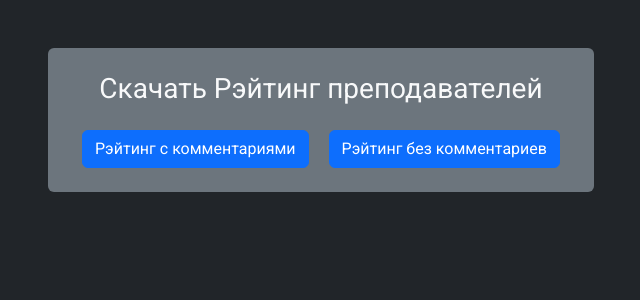
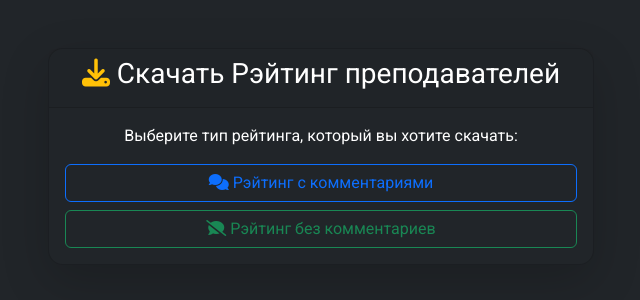
Before and after one commit to BladEvgen/Work_projects, a Django app: page /get_comments/ in a window 1280 px wide. Shown: the top 300 px of the page, without its empty margins (319-959 px from the left). Run offline with Django 5.2, Linux system fonts and the light colour scheme; some libraries are stand-ins or nearby versions.

Commit message:
DRY + status message + fix download

```diff
--- a/diagram_api/templates/get_comments.html
+++ b/diagram_api/templates/get_comments.html
@@ -1,27 +1,51 @@
-<!-- get_comments.html -->
 {% extends "components/base.html" %}
-{% block title %} Load Data {% endblock title %}
 {% load static %}
+{% block title %} Get Comments {% endblock title %}
 {% block main %}
-<div class="container">
+<style>
+    .container {
+        border: none !important;
+    }
+
+    .card {
+        border-radius: 15px;
+    }
+
+    .btn {
+        transition: all 0.3s ease;
+    }
+
+    .btn:hover {
+        transform: scale(1.05);
+    }
+</style>
+<div class="container mt-5">
     <div class="row justify-content-center">
         <div class="col-md-6">
-            <div class="form-container bg-secondary p-4 rounded">
-                <h3 class="text-center text-light mb-4">Скачать Рэйтинг преподавателей</h3>
-                <div class="d-flex justify-content-around">
-                    <button type="button" class="btn btn-primary btn-block download-btn" data-comments="true">Рэйтинг с
-                        комментариями</button>
-                    <button type="button" class="btn btn-primary btn-block download-btn" data-comments="false">Рэйтинг
-                        без комментариев</button>
+            <div class="card text-white bg-dark mb-3 shadow-lg">
+                <div class="card-header text-center">
+                    <h3><i class="fas fa-download text-warning"></i> Скачать Рэйтинг преподавателей</h3>
+                </div>
+                <div class="card-body">
+                    <p class="card-text text-center">Выберите тип рейтинга, который вы хотите скачать:</p>
+                    <div class="d-grid gap-2">
+                        <button type="button" class="btn btn-outline-primary download-btn" data-comments="true">
+                            <i class="fas fa-comments"></i> Рэйтинг с комментариями
+                        </button>
+                        <button type="button" class="btn btn-outline-success download-btn" data-comments="false">
+                            <i class="fas fa-comment-slash"></i> Рэйтинг без комментариев
+                        </button>
                     </div>
                 </div>
+            </div>
+            <div id="status" class="alert mt-3" role="alert" style="display: none;"></div>
         </div>
     </div>
 </div>
 {% endblock main %}
 
+{% block scripts %}
 <script>
-    // main.js
     document.addEventListener('DOMContentLoaded', function () {
         const downloadButtons = document.querySelectorAll('.download-btn');
 
@@ -35,34 +59,45 @@
             });
         });
 
-        function generateFile(commentsEnabled) {
+        async function generateFile(commentsEnabled) {
+            const status = document.getElementById('status');
+            const downloadButtons = document.querySelectorAll('.download-btn');
+            downloadButtons.forEach(btn => btn.disabled = true);
+
+            try {
                 console.log('Отправка запроса на сервер для генерации файла...');
-            const xhr = new XMLHttpRequest();
-            xhr.open('GET', `/get_comments/?comments_enabled=${commentsEnabled}`, true);
-            xhr.setRequestHeader('Content-Type', 'application/json');
-            xhr.responseType = 'blob';
+                status.className = 'alert alert-primary';
+                status.textContent = 'Генерация файла начата...';
+                status.style.display = 'block';
 
-            xhr.onreadystatechange = function () {
-                if (xhr.readyState === XMLHttpRequest.DONE) {
-                    if (xhr.status === 200) {
-                        const blob = new Blob([xhr.response], { type: 'application/octet-stream' });
+                const response = await fetch(`/get_comments/?comments_enabled=${commentsEnabled}`);
+                if (!response.ok) {
+                    throw new Error('Ошибка при загрузке файла');
+                }
+
+                const blob = await response.blob();
                 const url = window.URL.createObjectURL(blob);
                 const a = document.createElement('a');
                 a.href = url;
-                        a.download = commentsEnabled ? 'tutor_rating_comments.xlsx' : 'tutor_raiting.xlsx';
+                a.download = commentsEnabled ? 'tutor_rating_comments.xlsx' : 'tutor_rating.xlsx';
                 document.body.appendChild(a);
                 a.click();
                 window.URL.revokeObjectURL(url);
                 console.log('Файл успешно загружен');
-                    } else {
-                        console.error('Ошибка при загрузке файла:', xhr.status);
+                status.className = 'alert alert-success';
+                status.textContent = 'Файл успешно сгенерирован и загружен';
+                setTimeout(() => {
+                    status.style.display = 'none';
+                    downloadButtons.forEach(btn => btn.disabled = false);
+                }, 3000);
+            } catch (error) {
+                console.error(error);
+                status.className = 'alert alert-danger';
+                status.textContent = 'Обратитесь к Администратору';
+                status.style.display = 'block';
+                downloadButtons.forEach(btn => btn.disabled = false);
             }
         }
-            };
-
-            xhr.send();
-        }
     });
-
-
 </script>
+{% endblock scripts %}
```
Lines whose indentation alone changed are shown as unchanged.
